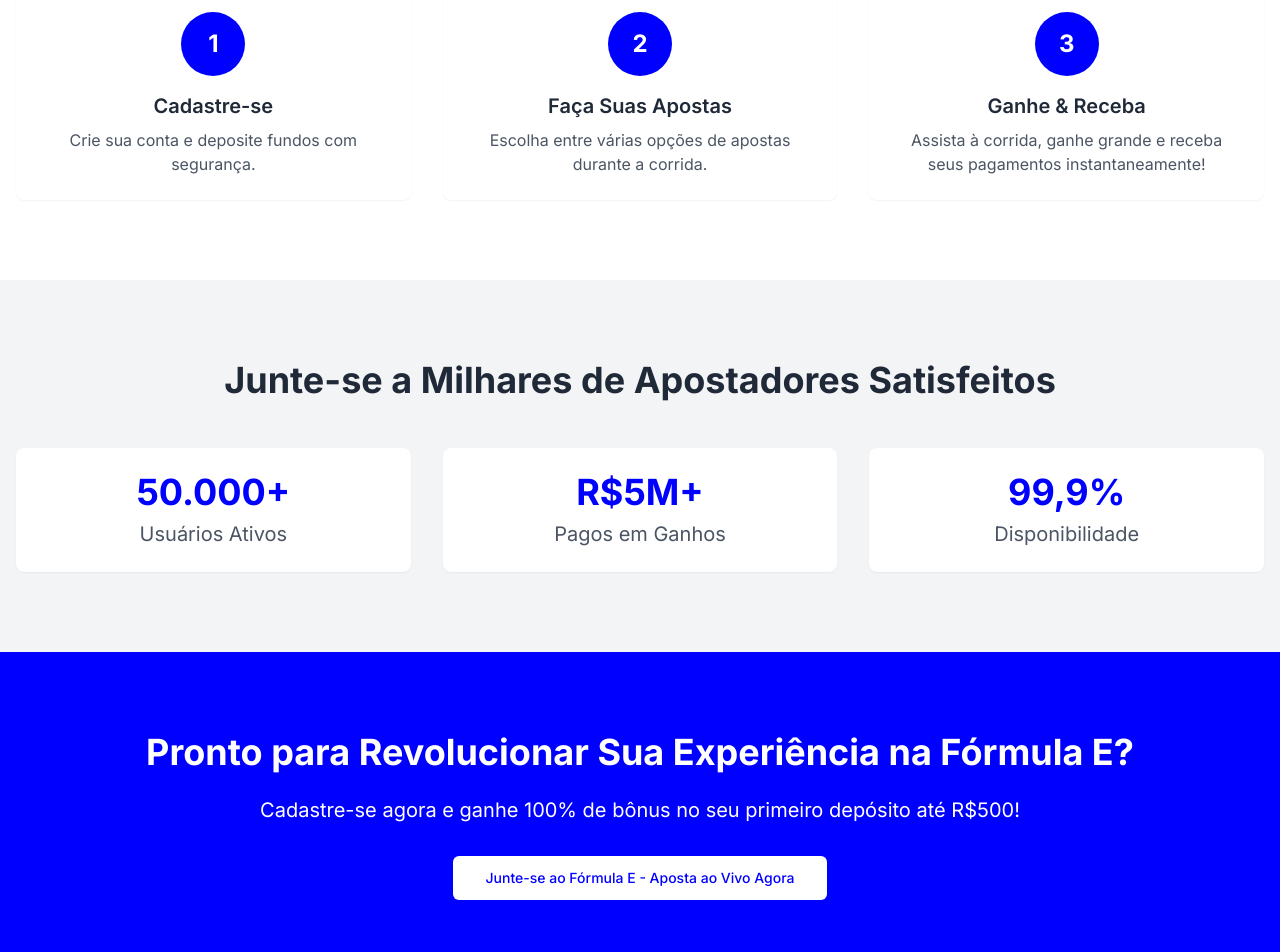
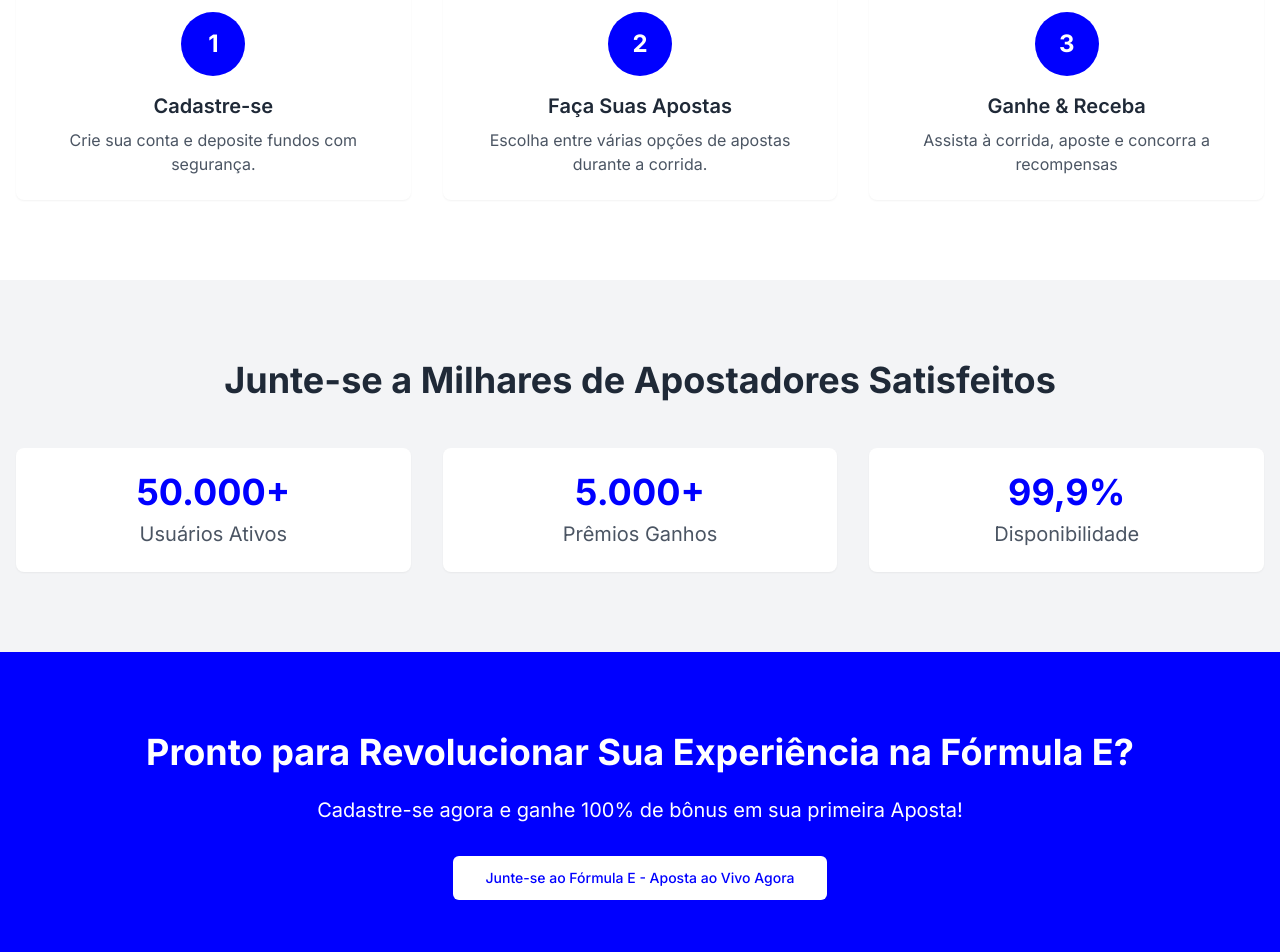
Before and after one commit to FIAP-Challenge-Fantasy-FE/webdev-sprint-3, a Next.js app: page / in a window 1280 px wide. Shown: the part 2220-3172 px from the top of the page. Built offline with nearby package versions, Linux system fonts and the light colour scheme.

Commit message:
alterado

```diff
--- a/src/components/landing-page/cta.js
+++ b/src/components/landing-page/cta.js
@@ -23,7 +23,7 @@
           className="text-xl mb-8 text-white dark:text-gray-800"
           {...fadeInUp}
         >
-          Cadastre-se agora e ganhe 100% de bônus no seu primeiro depósito até R$500!
+          Cadastre-se agora e ganhe 100% de bônus em sua primeira Aposta!
         </motion.p>
         <motion.div {...fadeInUp}>
           <Button size="lg" variant="secondary" className="bg-white text-primary hover:bg-gray-100 dark:bg-gray-900 dark:text-primary-light dark:hover:bg-gray-800">
--- a/src/components/landing-page/how-it-works.js
+++ b/src/components/landing-page/how-it-works.js
@@ -6,7 +6,7 @@
 const steps = [
   { title: "Cadastre-se", description: "Crie sua conta e deposite fundos com segurança." },
   { title: "Faça Suas Apostas", description: "Escolha entre várias opções de apostas durante a corrida." },
-  { title: "Ganhe & Receba", description: "Assista à corrida, ganhe grande e receba seus pagamentos instantaneamente!" },
+  { title: "Ganhe & Receba", description: "Assista à corrida, aposte e concorra a recompensas" },
 ];
 
 const fadeInUp = {
--- a/src/components/landing-page/stats.js
+++ b/src/components/landing-page/stats.js
@@ -5,7 +5,7 @@
 
 const stats = [
   { number: "50.000+", label: "Usuários Ativos" },
-  { number: "R$5M+", label: "Pagos em Ganhos" },
+  { number: "5.000+", label: "Prêmios Ganhos" },
   { number: "99,9%", label: "Disponibilidade" },
 ];
 
--- a/src/components/landing-page/technology.js
+++ b/src/components/landing-page/technology.js
@@ -62,7 +62,7 @@
             viewport={{ once: true }}
           >
             <Image
-              src="/images/connected-vehicle-technology.jpg"
+              src="/images/carromahindra.jpg"
               alt="Tecnologia de Veículos Conectados"
               layout="fill"
               objectFit="cover"
```
Also changed, not shown: src/public/images/carromahindra.jpg (added).
